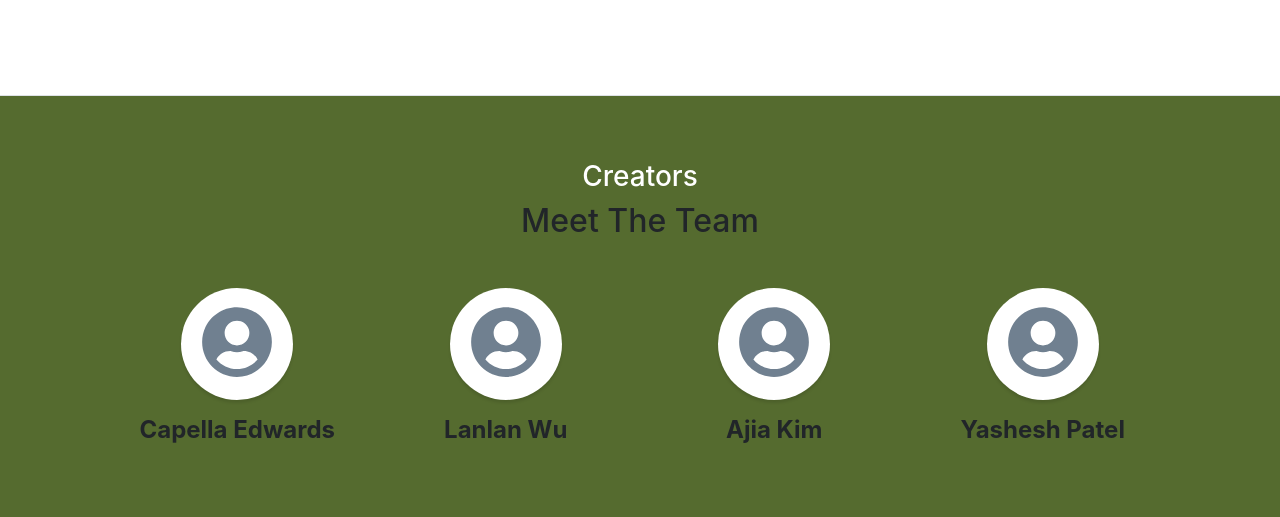
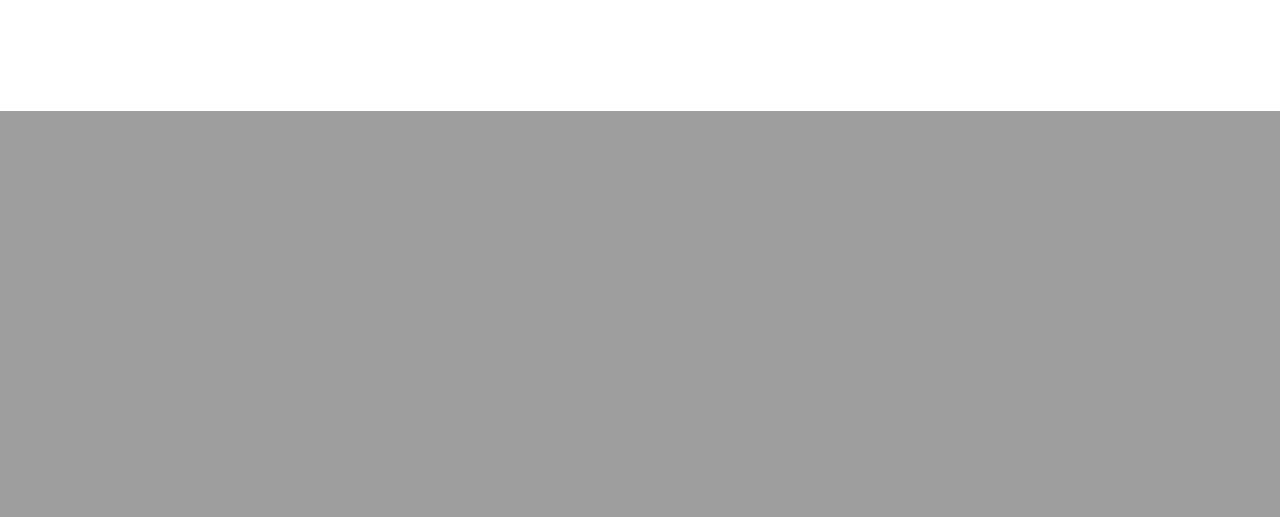
Before and after one commit to cedwards57/project2-csc4350, a Flask app: page /grocerylist in a window 1280 px wide. Shown: the part 689-1206 px from the top of the page. After the commit the page ends 800 px from the top, so only its background shows below. Run offline with Flask 2, Linux system fonts and the light colour scheme; the visitor is signed in with stand-in values (Sample User, id 1); data comes from the database, SQL or seed files in the repository; data that the repository does not hold is empty; some libraries are stand-ins or nearby versions.

Commit message:
remove groupname and change the title

```diff
--- a/templates/groceryList.html
+++ b/templates/groceryList.html
@@ -91,7 +91,7 @@
         <!-- Navigation-->
         <nav class="navbar navbar-expand-lg navbar-dark fixed-top" id="mainNav" style="background-color: darkolivegreen;">
             <div class="container px-4">
-                <a class="navbar-brand" href="#page-top"> HOME </a>
+                <a class="navbar-brand" href="#page-top"> Grocery List</a>
                 <button class="navbar-toggler" type="button" data-bs-toggle="collapse" data-bs-target="#navbarResponsive" aria-controls="navbarResponsive" aria-expanded="false" aria-label="Toggle navigation"><span class="navbar-toggler-icon"></span></button>
                 <div class="collapse navbar-collapse" id="navbarResponsive">
                     <ul class="navbar-nav ms-auto">
@@ -126,37 +126,6 @@
               </div>
             </div>
         </header>
-        <section class="py-5 border-bottom" id="about">
-        </section>
-        <section class="content-section text-center" id="whoWeAre" style="background-color: darkolivegreen;padding-top: 5%;padding-bottom: 5%;">
-            <div class="container px-4 px-lg-5">
-                <div class="content-section-heading">
-                    <h3 style="color: white;">Creators</h3>
-                    <h2 class="mb-5">Meet The Team</h2>
-                </div>
-                <div class="row gx-4 gx-lg-5">
-                    <div class="col-lg-3 col-md-6 mb-5 mb-lg-0">
-                        <span class="service-icon rounded-circle mx-auto mb-3"><i class="fas fa-user-circle fa-2x" style="color: slategray;"></i></span>
-                        <h4><strong>Capella Edwards</strong></h4>
-                        <p class="text-faded mb-0"></p>
-                    </div>
-                    <div class="col-lg-3 col-md-6 mb-5 mb-lg-0">
-                        <span class="service-icon rounded-circle mx-auto mb-3"><i class="fas fa-user-circle fa-2x" style="color: slategray;"></i></i></span>
-                        <h4><strong>Lanlan Wu</strong></h4>
-                        <p class="text-faded mb-0"></p>
-                    </div>
-                    <div class="col-lg-3 col-md-6 mb-5 mb-md-0">
-                        <span class="service-icon rounded-circle mx-auto mb-3"><i class="fas fa-user-circle fa-2x" style="color: slategray;"></i></span>
-                        <h4><strong>Ajia Kim</strong></h4>
-                        <p class="text-faded mb-0"></p>
-                    </div>
-                    <div class="col-lg-3 col-md-6">
-                        <span class="service-icon rounded-circle mx-auto mb-3"><i class="fas fa-user-circle fa-2x" style="color: slategray;"></i></span>
-                        <h4><strong>Yashesh Patel</strong></h4>
-                        <p class="text-faded mb-0"></p>
-                    </div>
-                </div>
-            </div>
-        </section>
+
     </body>
 </html>
```
